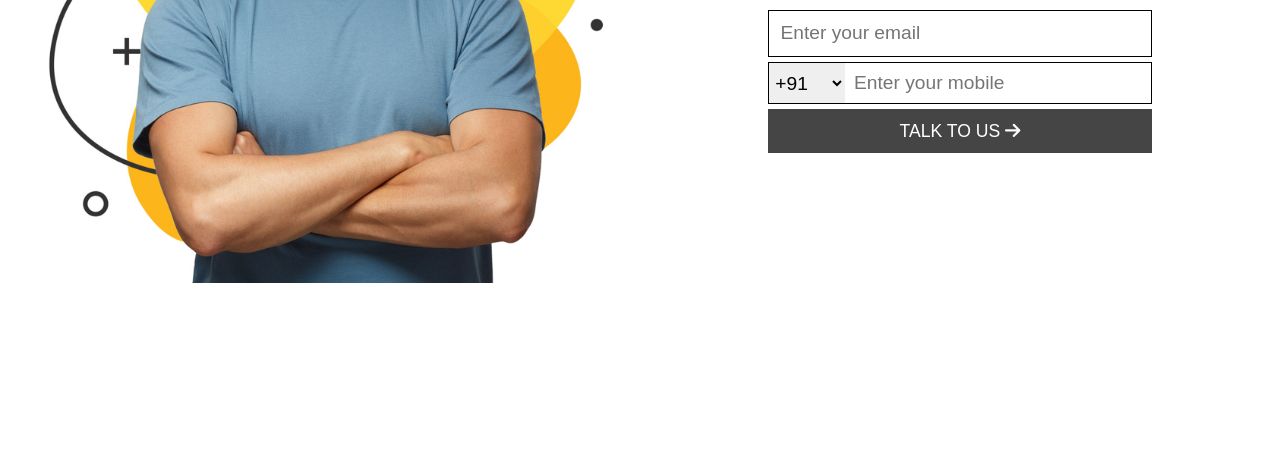
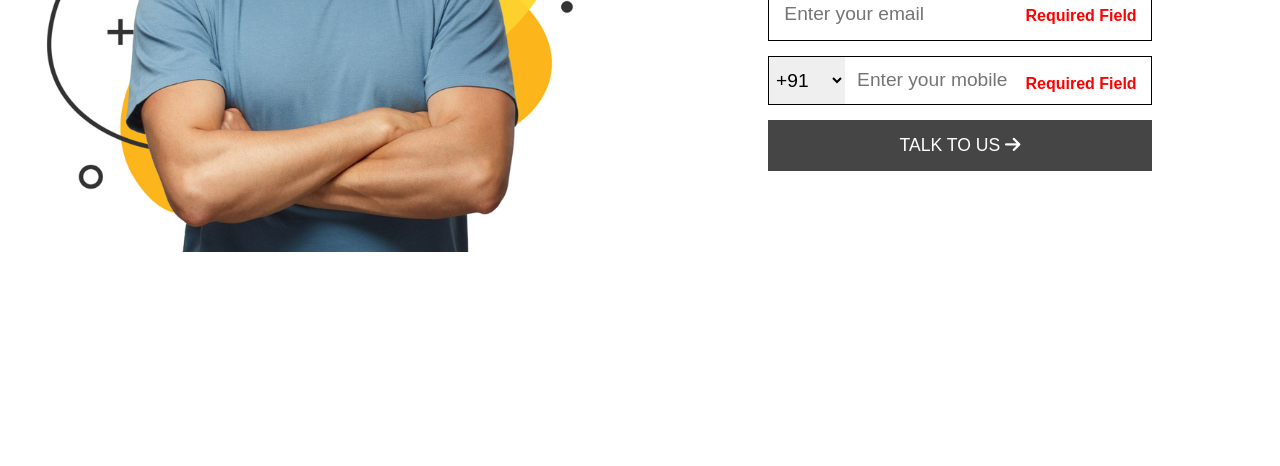
Before and after one commit to AnkitRana26/Assignment-WE, a plain HTML site: page Assignment 1/index.html in a window 1280 px wide. Shown: the part 334-800 px from the top of the page. Drawn offline with Linux system fonts and the light colour scheme.

Commit message:
Completed

```diff
--- a/Assignment 1/index.html
+++ b/Assignment 1/index.html
@@ -18,7 +18,10 @@
             <h1>Get a FREE</h1>
             <h3>consultation with an expert</h3>
             <form id="form">
-                <input type="email" id="emailId" placeholder="Enter your email" />
+                <div>
+                    <input  type="email" id="emailId" placeholder="Enter your email" />
+                    <p>Required Field</p>
+                </div>
                 <div>
                     <select id="countryCode">
                         <option value="+91">+91</option>
@@ -31,6 +34,7 @@
                         <option value="+90">+90</option>
                     </select>
                     <input type="number" id="phoneNumber" placeholder="Enter your mobile" />
+                    <p>Required Field</p>
                 </div>
                 <button type="submit">TALK TO US <i class="fa-solid fa-arrow-right"></i></button>
             </form>
--- a/Assignment 1/styles/index.css
+++ b/Assignment 1/styles/index.css
@@ -12,7 +12,7 @@
 }
 
 #bannerDiv>img {
-    width: 100%;
+    width: 95%;
 }
 
 #appointmentDiv {
@@ -30,6 +30,7 @@
     /* border: 1px solid black; */
     display: block;
     margin: auto;
+    margin-bottom: 2%;
     align-items: center;
 }
 
@@ -37,17 +38,42 @@ form {
     display: grid;
     width: 60%;
     margin: auto;
-    margin-top: 2%;
+    margin-top: 4%;
 }
 
 form input , form select {
-    padding: 3%;
+    padding: 4%;
     font-size: 1.2rem;
     /* margin: 3px; */
-    margin-bottom: 5px;
+    margin-bottom: 15px;
     outline: none;
     border: 1px solid black;
     /* border: none; */
+}
+
+#emailId{
+    grid-column-start: 1;
+    grid-column-end: 3;
+    border: 1px solid black;
+}
+
+#form > div{
+    position: relative;
+}
+
+input::-webkit-outer-spin-button,
+input::-webkit-inner-spin-button {
+  -webkit-appearance: none;
+  margin: 0;
+}
+
+
+#form >div> p{
+    position: absolute;
+    right: 4%;
+    top: 30%;
+    color: red;
+    font-weight: bold;
 }
 
 form select{
@@ -65,12 +91,18 @@ form > div{
 }
 
 form > button{
-    padding: 3%;
+    padding: 4%;
     background-color: #454545;
     color: white;
     font-size: 1.1rem;
     border: none;
+    transition: 0.5s linear;
 }
+form > button:hover{
+    background-color: #1c1111;
+}
+
+
 
 
 @media screen and (max-width:800px) {
```
